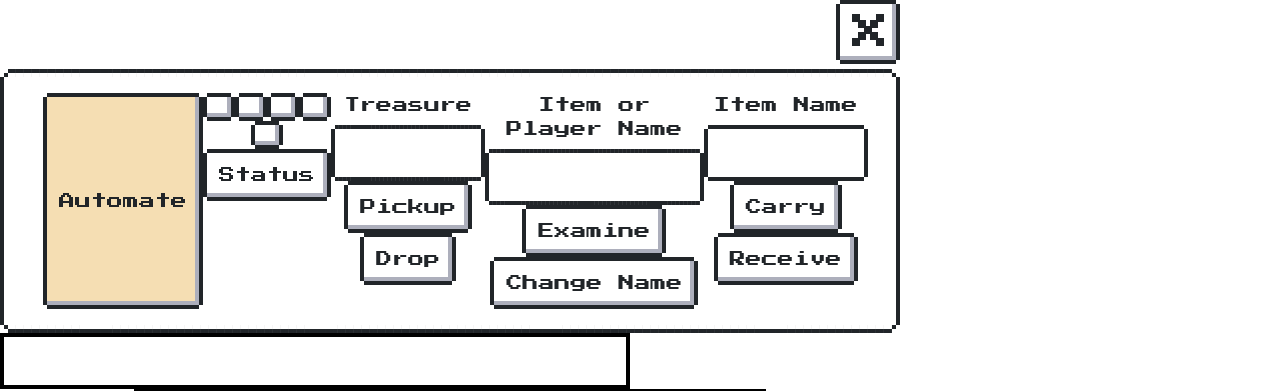
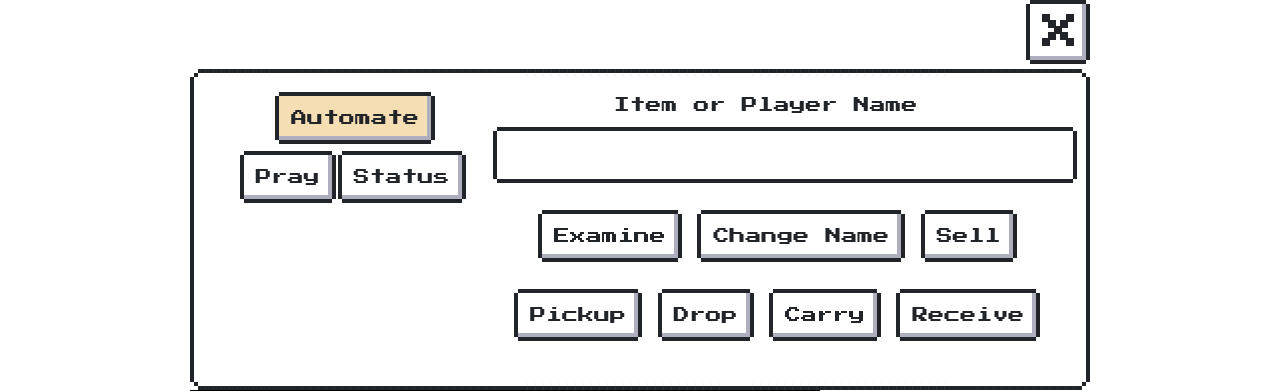
Before and after one commit to cspt3-bw2-team6/Front-End, a React (Create React App) app: page /game in a window 1280 px wide. Shown: the top 391 px of the page. Built offline with nearby package versions, Linux system fonts and the light colour scheme; no server answers.

Commit message:
Styling and functional

```diff
--- a/src/components/Game/Controls/Controls.css
+++ b/src/components/Game/Controls/Controls.css
@@ -29,3 +29,16 @@
     margin-left: 15px;
     background-color: wheat;
 }
+.nes-input{
+    margin: 1% 0% 5% 4%;
+}
+
+
+.button-group button{
+ margin: 1% 0% 5% 4%;
+
+}
+
+.top-buttons button{
+    margin: 1% 0% 5% 4%;
+}
--- a/src/components/Game/Controls/TextInput/index.js
+++ b/src/components/Game/Controls/TextInput/index.js
@@ -1,5 +1,6 @@
 import React, { useState } from "react";
 import "nes.css/css/nes.min.css";
+import "../Controls.css"
 
 // basic textbox and button combo
 // props include
@@ -22,6 +23,7 @@ function TextInput(props) {
         value={text}
         onChange={e => setText(e.target.value)}
       />
+      <div className="button-group">
       <button className="nes-btn" onClick={() => props.primaryFunction(text)}>
         {props.activity1}
       </button>
@@ -33,6 +35,47 @@ function TextInput(props) {
           {props.activity2}
         </button>
       )}
+       {!!props.thirdFunction && (
+        <button
+          className="nes-btn"
+          onClick={() => props.thirdFunction(text)}
+        >
+          {props.activity3}
+        </button>
+      )}
+       {!!props.fourthFunction && (
+        <button
+          className="nes-btn"
+          onClick={() => props.fourthFunction(text)}
+        >
+          {props.activity4}
+        </button>
+      )}
+        {!!props.fifthFunction && (
+        <button
+          className="nes-btn"
+          onClick={() => props.fifthFunction(text)}
+        >
+          {props.activity5}
+        </button>
+      )}
+         {!!props.sixthFunction && (
+        <button
+          className="nes-btn"
+          onClick={() => props.sixthFunction(text)}
+        >
+          {props.activity6}
+        </button>
+      )}
+      {!!props.seventhFunction && (
+        <button
+          className="nes-btn"
+          onClick={() => props.seventhFunction(text)}
+        >
+          {props.activity7}
+        </button>
+      )}
+      </div>
     </div>
   );
 }
--- a/src/components/Game/Controls/index.jsx
+++ b/src/components/Game/Controls/index.jsx
@@ -5,8 +5,9 @@ import "nes.css/css/nes.min.css";
 import "./Controls.css";
 
 function Controls(props) {
-  // console.log(props,'controls');
+  console.log(props,'controls');
   return (
+
     <div className="controls-wrapper nes-container is-rounded">
       <div className="button-wrapper">
         {props.data.exits.indexOf("w") > -1
@@ -25,6 +26,9 @@ function Controls(props) {
         ?<Button direction="e" move={props.move} />
         :<div></div>}
       </div>
+
+      <div className="top-buttons">
+
       <button
         room={props}
         type="button"
@@ -34,32 +38,39 @@ function Controls(props) {
       >
         Automate
       </button>
-      <div>
-        <button type="button" onClick={props.takeit} className="nes-btn" />
-        <button type="button" onClick={props.dropit} className="nes-btn" />
-        <button type="button" onClick={props.sellit} className="nes-btn" />
-        <button type="button" onClick={props.praying} className="nes-btn" />
-        <button type="button" className="nes-btn" onClick={props.examine} />
+
+        <button type="button" onClick={props.praying} className="nes-btn" >Pray</button>
+
         <button type="button" onClick={props.status} className="nes-btn">Status</button>
       </div>
 
-      <TextInput
+      {/* <TextInput
         label={"Treasure"}
         activity1={"Pickup"}
         activity2={"Drop"}
         primaryFunction={props.takeit}
         secondaryFunction={props.dropit}
-      />
+      /> */}
 
       <TextInput
         activity1={"Examine"}
         activity2={"Change Name"}
+        activity3={"Sell"}
+        activity4={"Pickup"}
+        activity5={"Drop"}
+        activity6={"Carry"}
+        activity7={"Receive"}
         primaryFunction={props.examine}
         secondaryFunction={props.changeName}
+        thirdFunction={props.sellit}
+        fourthFunction={props.takeit}
+        fifthFunction={props.takeit}
+        sixthFunction={props.ghostCarry}
+        seventhFunction={props.ghostReceive}
         label="Item or Player Name"
       />
 
-      <TextInput
+      {/* <TextInput
         label={"Item Name"}
         activity1={"Carry"}
         activity2={"Receive"}
@@ -69,7 +80,7 @@ function Controls(props) {
         secondaryFunction={props.ghostReceive}
         // tertiaryFunction={props.wear}
         // quaternaryFunction={props.undress}
-      />
+      /> */}
     </div>
   );
 }
--- a/src/components/Game/Game.css
+++ b/src/components/Game/Game.css
@@ -1,4 +1,5 @@
 .game-wrapper {
+    margin: 0 auto;
     max-width: 900px;
     width: 100%
 }
```
